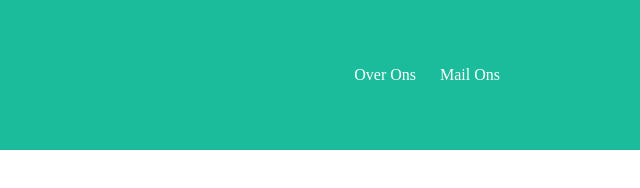
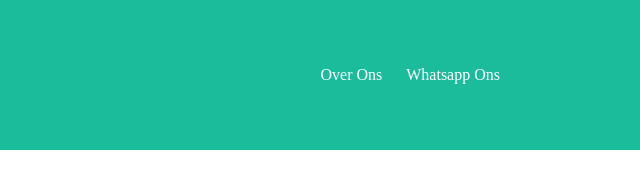
Before and after one commit to Lasse2005/lasse2005.github.io, a plain HTML site: page index.html in a window 1280 px wide. Shown: the full height of the page, 640-1280 px from the left. Drawn offline with Linux system fonts and the light colour scheme.

Commit message:
Update index.html

```diff
--- a/index.html
+++ b/index.html
@@ -12,7 +12,7 @@ href="index.html">LASSE'S SHOP</a>
   <ul id="header-nav">
    <li><a href="about.html">Over Ons</a>
 </li>
-   <li><a href="https://chat.whatsapp.com/8xjLjfveFk7BrPwSDIfdtS">Mail Ons</a></li>
+   <li><a href="https://chat.whatsapp.com/8xjLjfveFk7BrPwSDIfdtS">Whatsapp Ons</a></li>
   </ul>
  </div>
 </div>
```
